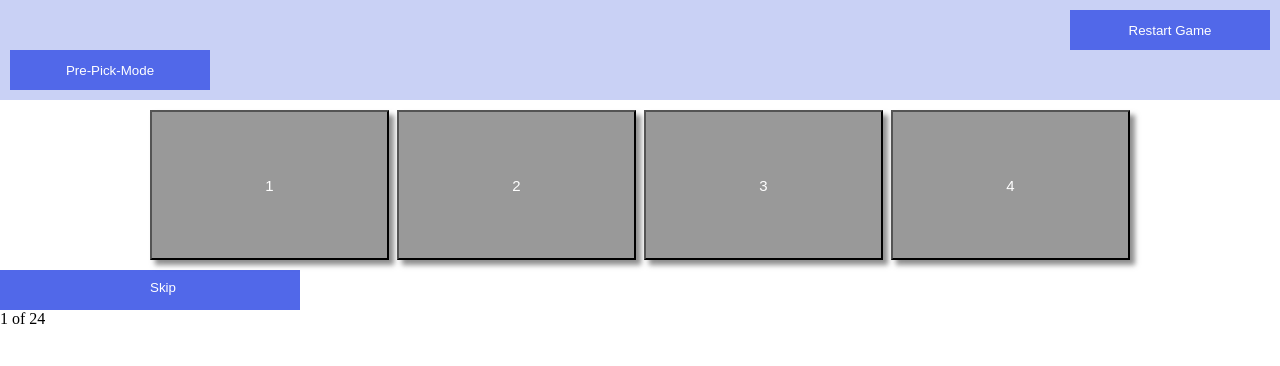
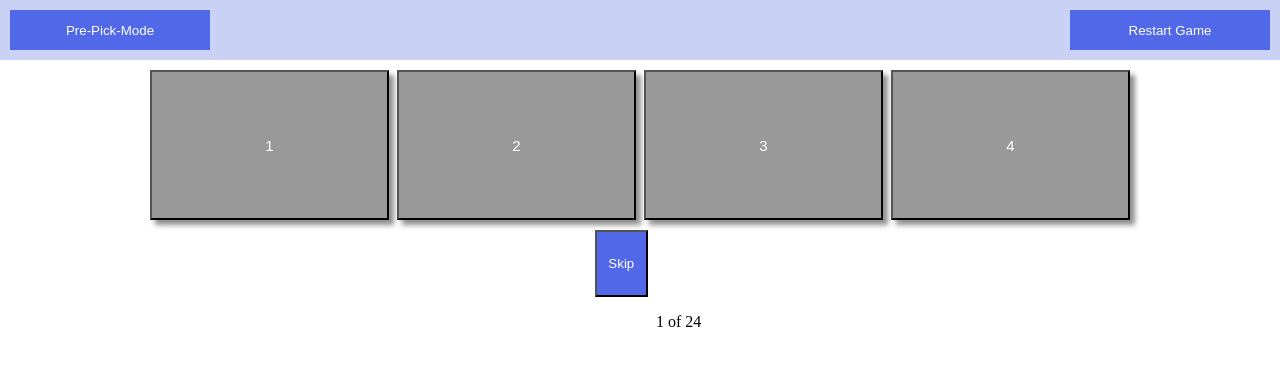
Before and after one commit to GaryWLodge/SquareGuessGame, a React (Create React App) app: page / in a window 1280 px wide. Shown: the top 366 px of the page. Built offline with nearby package versions, Linux system fonts and the light colour scheme.

Commit message:
fixing css

```diff
--- a/src/App.js
+++ b/src/App.js
@@ -157,7 +157,7 @@ class App extends PureComponent {
                 correctCount={correctCount}
                 wrongCount={wrongCount}
               /> :
-       <div className="grid-container">
+       <div className="grid-container cards">
           {
             this.state.cardArray.map((correctCard, index) =>
               <Card
@@ -171,12 +171,11 @@ class App extends PureComponent {
           }
         </div>
        }
-        <div skip-wrapper>
-            <button className="skip grid-container" onClick={this.skip}>
+            <button className="skip" onClick={this.skip}>
             Skip { this.state.skip === true ? this.state.correctCard + 1 : ""}
             </button>
-        </div>
-       <div>
+
+       <div className="count">
             {this.state.arrayCount + 1} of 24
       </div>
      </div>
--- a/src/components/header/Header.jsx
+++ b/src/components/header/Header.jsx
@@ -2,13 +2,9 @@ import React from 'react';
 
 const Header = ({ restartGame, prePickMode, prePickTrue }) => (
   <div className="grid-header-container">
-    <div className="justify-left timer"></div>
-    <div className="justify-center game-status-text"></div>
-    <div className="justify-end">
-      <button onClick={restartGame} className="restart-button">Restart Game</button>
-    </div>
-    <div className="justify-front">
-      <button onClick={prePickMode} className={`${prePickTrue === true ? "pre-pick" : "restart-button"}`}
+    <div className="justify-center game-status-text">
+      <button onClick={restartGame} className="restart-button right">Restart Game</button>
+      <button onClick={prePickMode} className={`left ${prePickTrue === true ? "pre-pick" : "restart-button"}`}
       >Pre-Pick-Mode</button>
     </div>
   </div>
--- a/src/styles/main.css
+++ b/src/styles/main.css
@@ -7,11 +7,16 @@ body {
     grid-gap: 8px;
     grid-template-columns: auto auto auto auto;
     padding: 10px 150px 10px 150px;
+    min-width: 43em;
+
+    @media only screen and (min-width : 850px) {
+      display: grid;
+      min-width: 43em;
+    }
   }
 
   .grid-header-container {
     display: grid;
-    grid-template-columns: auto auto auto;
     background-color: #c9d1f5;
     padding: 10px;
   }
@@ -68,6 +73,10 @@ body {
     font-size: 15px;
   }
 
+  .cards {
+    flex-wrap: wrap;
+  }
+
   .correct-card {
     background-color: green;
   }
@@ -87,13 +96,23 @@ body {
   }
 
   .skip {
-    width: 15em;
-    height: 3em;
+    width: 4em;
+    height: 5em;
     color: white;
     background-color: #5168e9;
-    border: 0;
+    margin-left: 44.6em;
+    justify-content: center;
   }
 
-  .skip-wrapper {
-    margin-left: 34em;
+  .count {
+    margin-left: 41em;
+    padding-top: 1em;
   }
+
+  .right {
+    float: right;
+  }
+
+  .left {
+    float: left;
+  }
```
